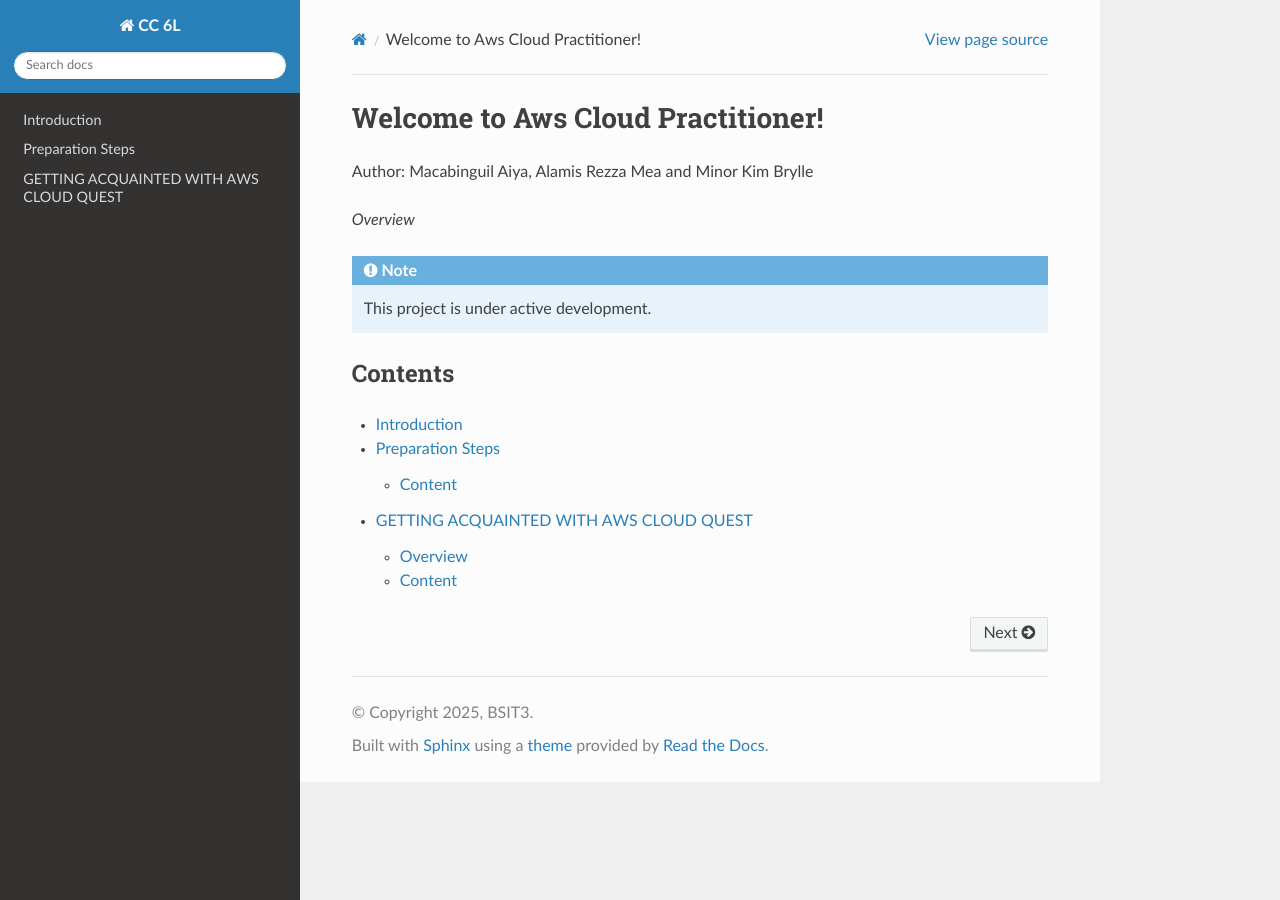
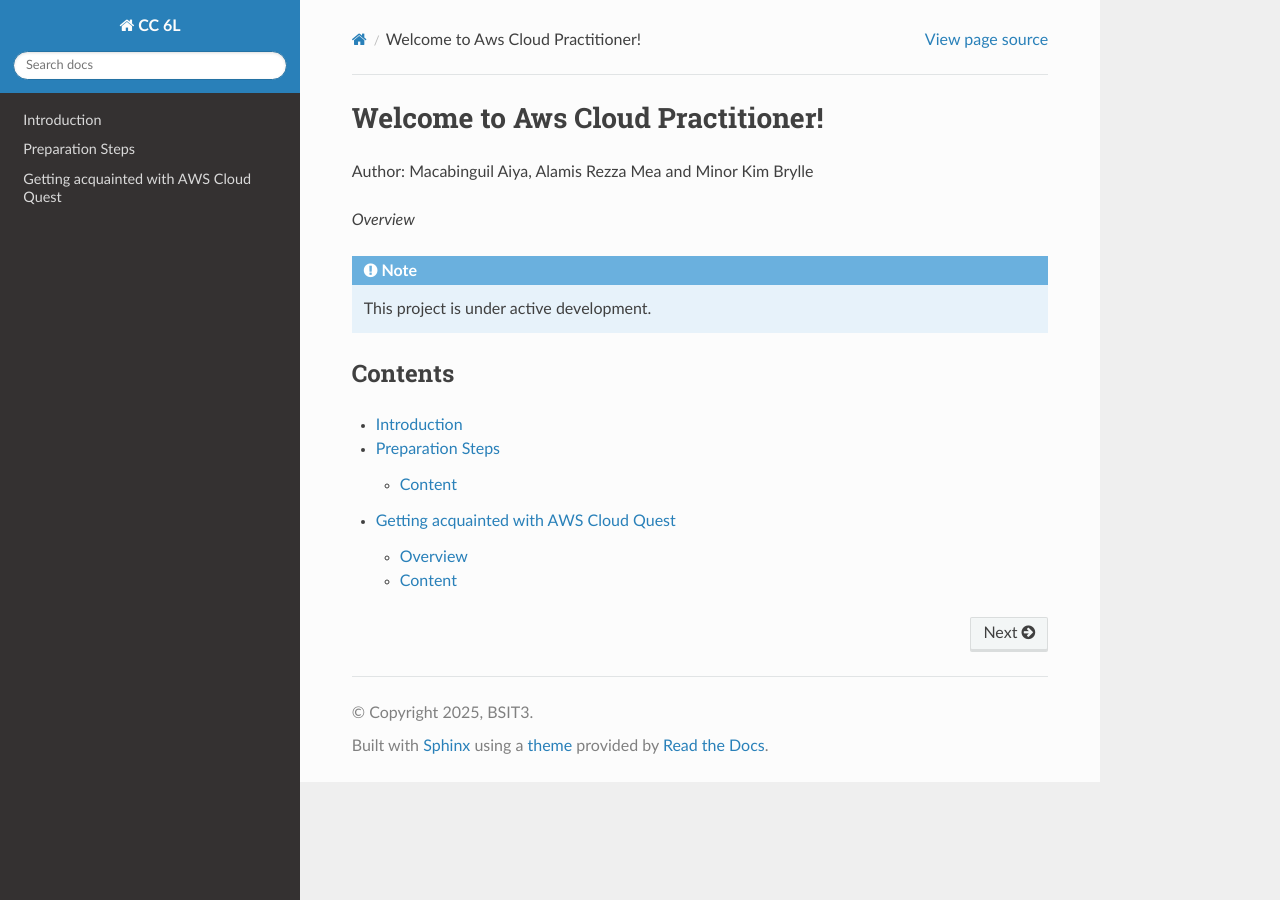
Before and after one commit to user-5005/Aws-Cloud_Practitioner, a Sphinx documentation site: the page built from docs/source/index.rst, in a window 1280 px wide. Built offline with Sphinx 7.4.7 and the Read the Docs theme 3.1.0, drawn with Linux system fonts in a browser that asks for light colours.

```diff
--- a/docs/source/Getting acquainted with AWS Cloud Quest.rst
+++ b/docs/source/Getting acquainted with AWS Cloud Quest.rst
@@ -1,4 +1,4 @@
-GETTING ACQUAINTED WITH AWS CLOUD QUEST
+Getting acquainted with AWS Cloud Quest
 =======================================
 
 Overview
```
